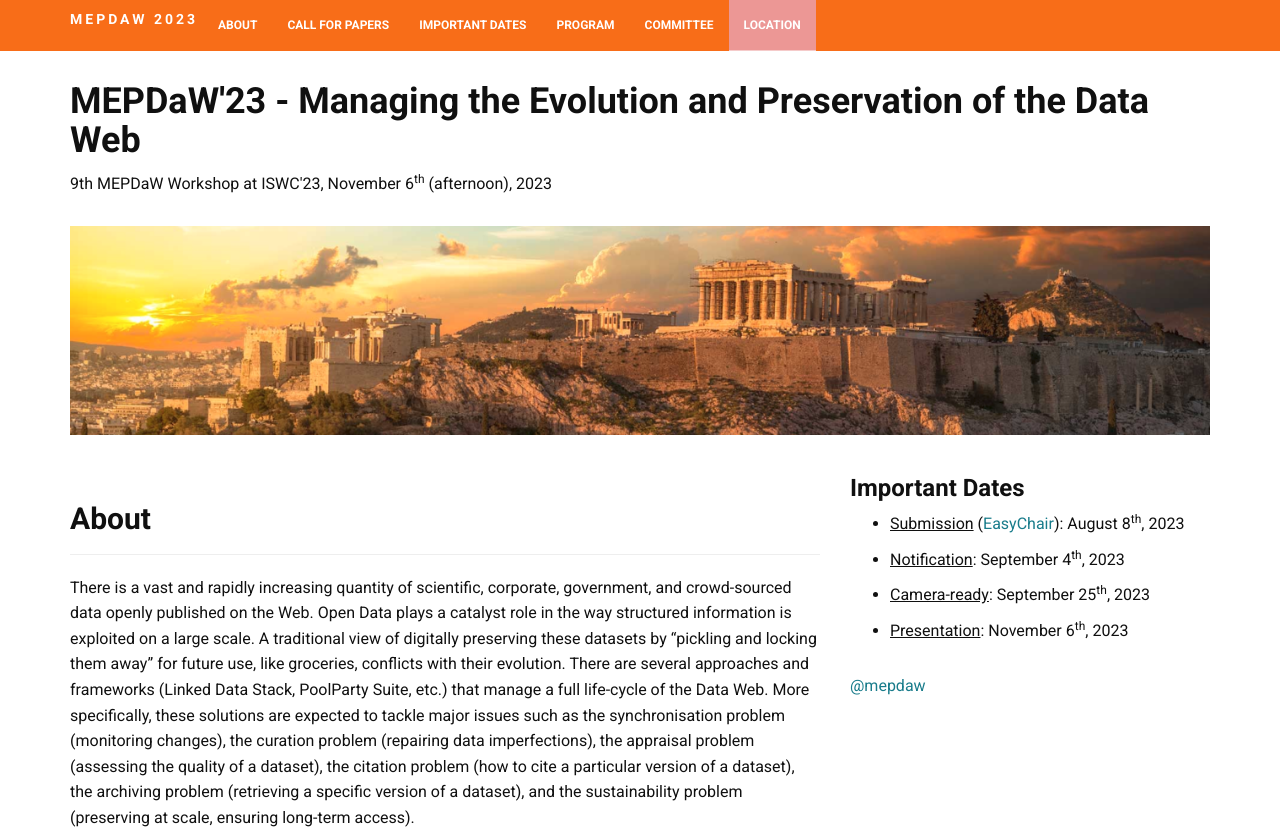
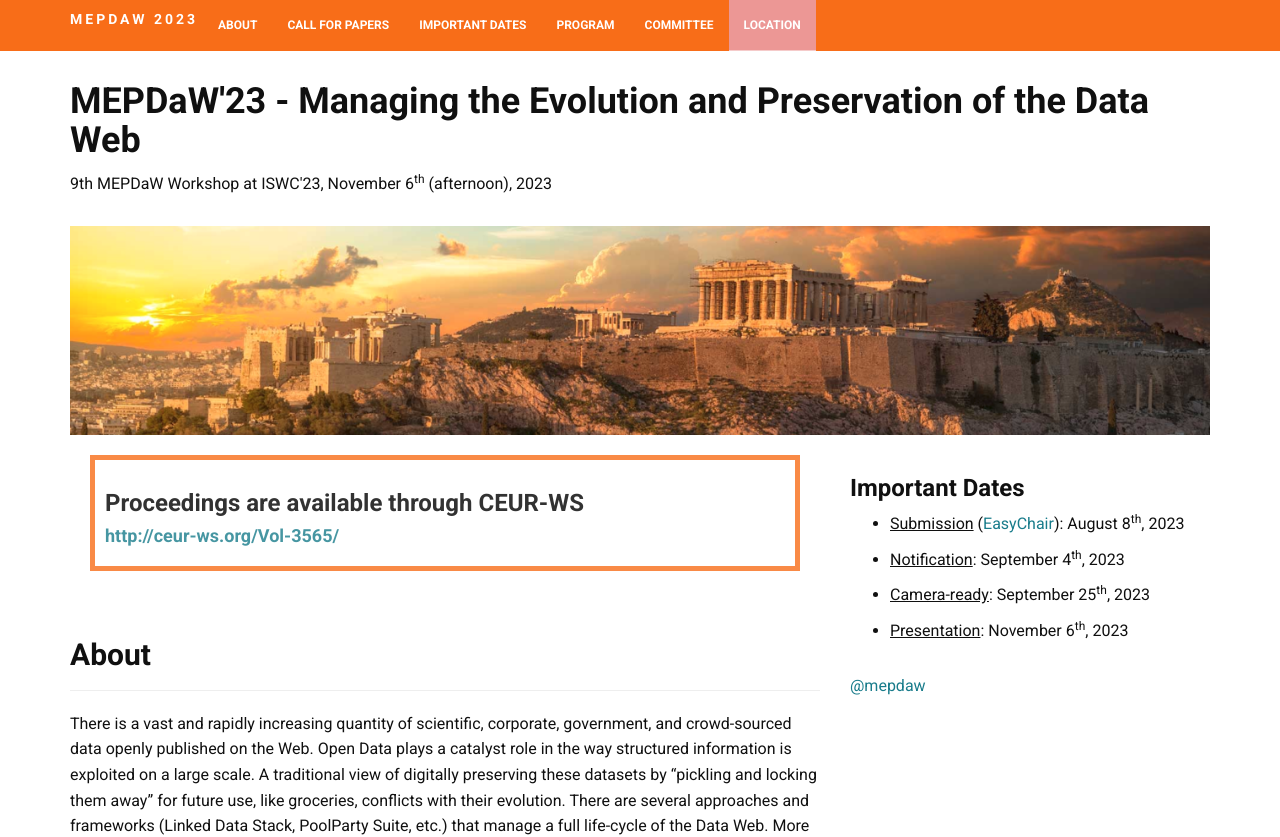
Before and after one commit to MEPDaW-WS/2023, a plain HTML site: page index.html in a window 1280 px wide. Shown: the top 837 px of the page. Drawn offline with Linux system fonts and the light colour scheme.

Commit message:
Proceedings announcement

```diff
--- a/index.html
+++ b/index.html
@@ -65,14 +65,14 @@
       </div>
       <div class="col-lg-8">
 	<!-- *************** Proceedings Announcement ***************-->
-	<!-- <div style="color:black; border: 5px solid #f86d18; opacity: .8; padding: 10px; margin: 20px;"> -->
-	<!--   <div> -->
-	<!--     <h3>Proceedings are available through CEUR-WS<br></h3> -->
-	<!--   </div> -->
-	<!--   <div class="bs-component"> -->
-	<!--     <h4><a href="" target="_blank"></a></h4> -->
-	<!--   </div> -->
-	<!-- </div> -->
+	<div style="color:black; border: 5px solid #f86d18; opacity: .8; padding: 10px; margin: 20px;">
+	  <div>
+	    <h3>Proceedings are available through CEUR-WS<br></h3>
+	  </div>
+	  <div class="bs-component">
+	    <h4><a href="http://ceur-ws.org/Vol-3565/" target="_blank">http://ceur-ws.org/Vol-3565/</a></h4>
+	  </div>
+	</div>
 
         <!-- *************** About Entry Stuff ***************-->
         <div class="uHeader page-header">
@@ -241,7 +241,7 @@
 	  <h3>Academic Keynote</h3>
 	  <blockquote>
 	    <u>Title:</u> Challenges in Data Management for Evolving
-	    Knowledge Graphs <br>David Chaves-Fraga, an assistant
+	    Knowledge Graphs <br>David Chaves-Fraga, assistant
 	    professor, University of Santiago de Compostela,
 	    Spain<br><a href="https://citius.gal/team/david-chaves-fraga">https://citius.gal/team/david-chaves-fraga</a>
 	  </blockquote>
```
